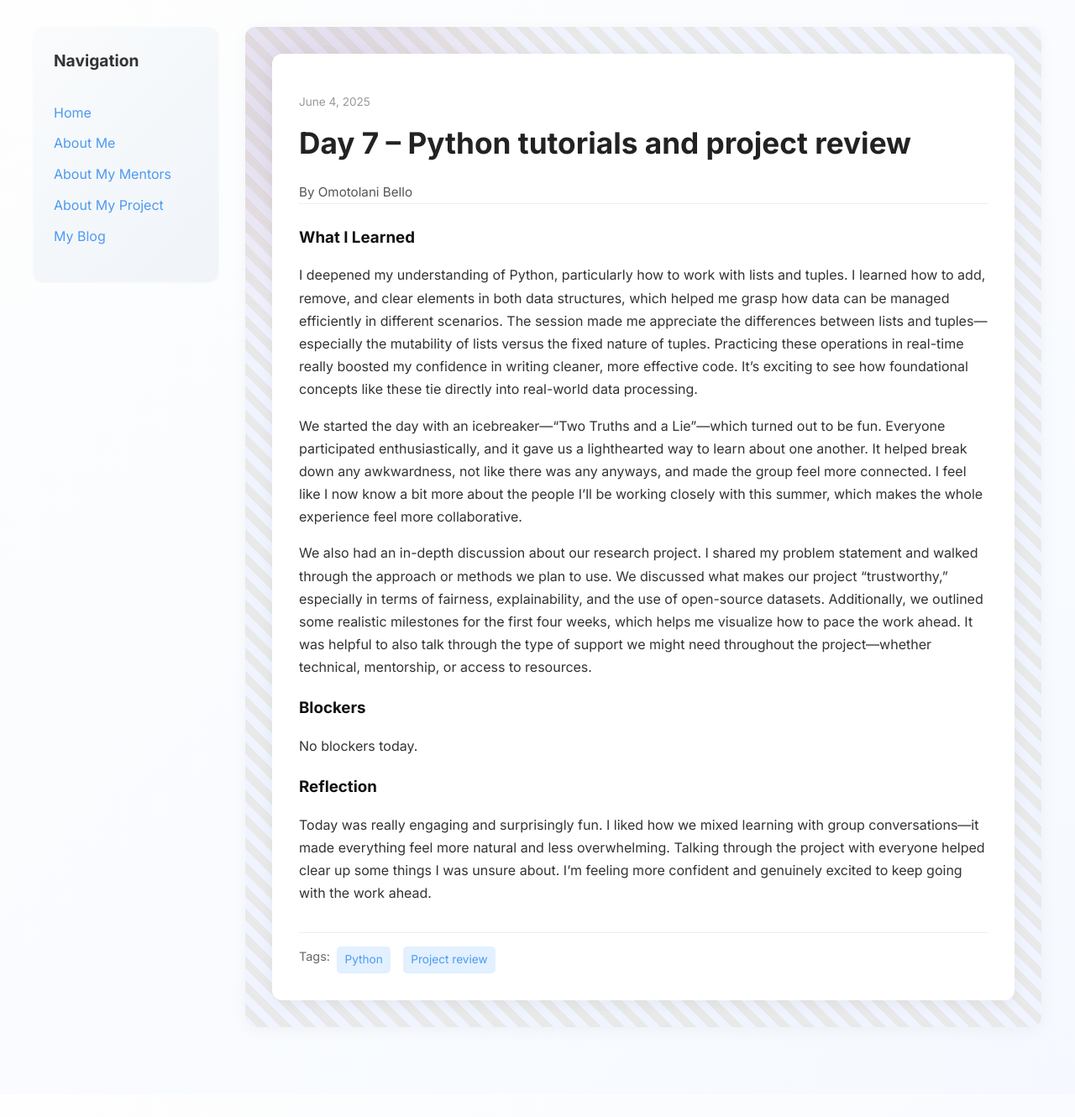
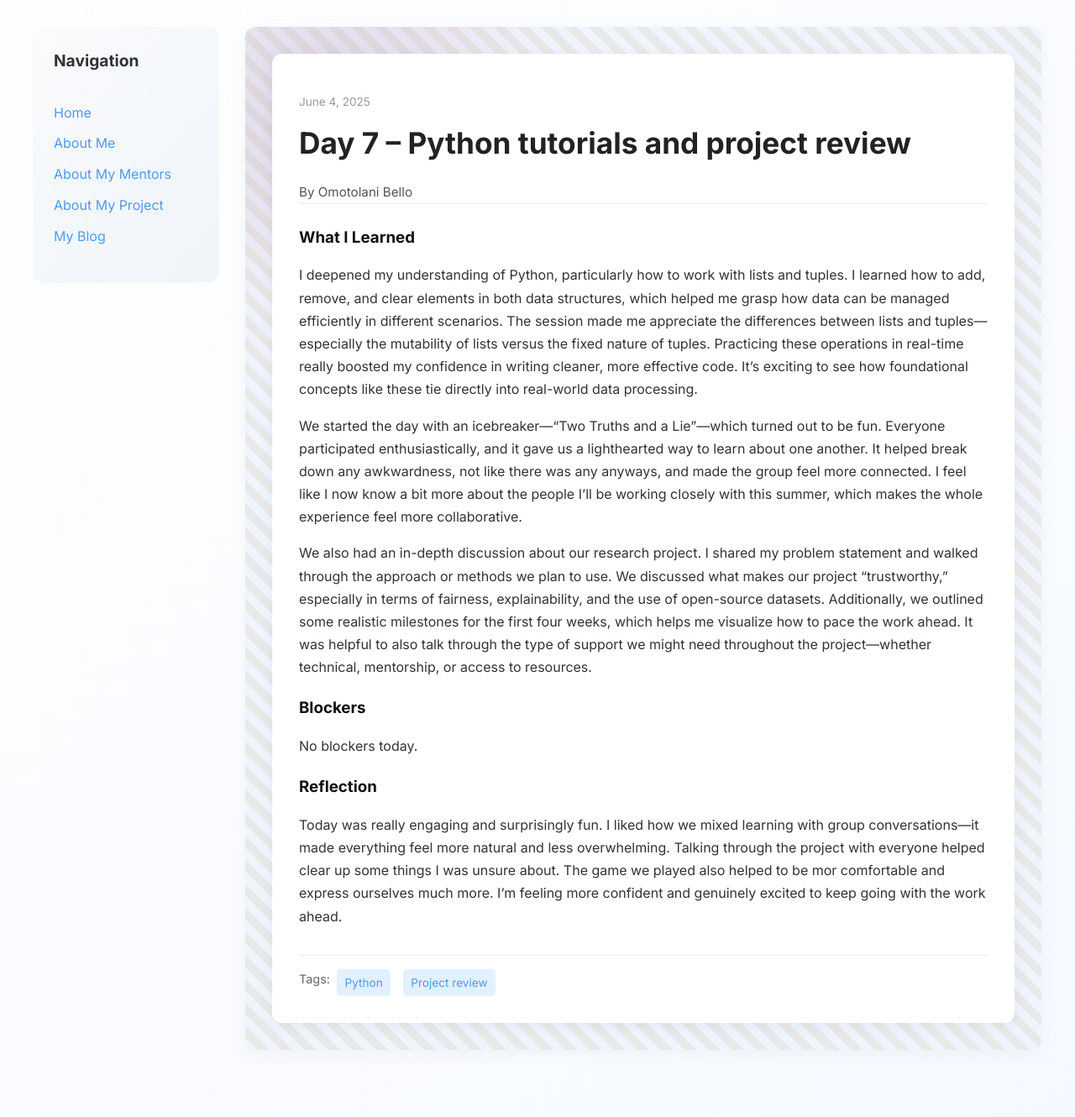
Before and after one commit to TolaniBello/TolaniBello.github.io, a Jekyll site: the page built from _posts/2025-06-04-day7.md, in a window 1280 px wide. Shown: the whole page at 84% size. Built offline with Jekyll 4.4.1, drawn with Linux system fonts in a browser that asks for light colours; before the commit the page ends 1303 px from its top, so only the background shows below that.

Commit message:
Update 2025-06-04-day7.md

```diff
--- a/_posts/2025-06-04-day7.md
+++ b/_posts/2025-06-04-day7.md
@@ -19,5 +19,5 @@ blockers: |
   No blockers today.
 
 reflection: |
-  Today was really engaging and surprisingly fun. I liked how we mixed learning with group conversations—it made everything feel more natural and less overwhelming. Talking through the project with everyone helped clear up some things I was unsure about. I’m feeling more confident and genuinely excited to keep going with the work ahead.
+  Today was really engaging and surprisingly fun. I liked how we mixed learning with group conversations—it made everything feel more natural and less overwhelming. Talking through the project with everyone helped clear up some things I was unsure about. The game we played also helped to be mor comfortable and express ourselves much more. I’m feeling more confident and genuinely excited to keep going with the work ahead.
 ---
```
